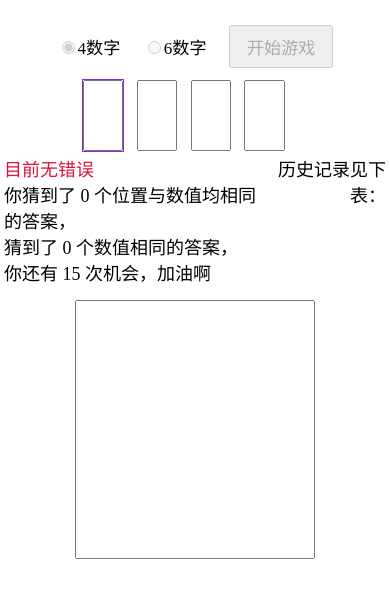
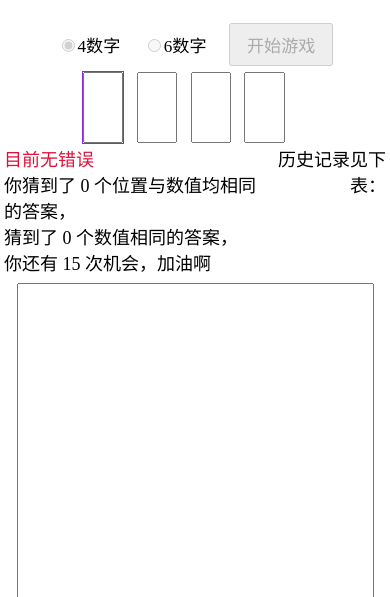
Before and after one commit to jmarchive/guess, a plain HTML site: page index.html in a window 390 px wide. Both pictures are taken after a click on the button "开始游戏". Shown: the part 69-666 px from the top of the page. Drawn offline with Linux system fonts and the light colour scheme.

Commit message:
Update main.css

```diff
--- a/main.css
+++ b/main.css
@@ -1,5 +1,6 @@
 body{
     margin: 0;
+    overflow-x: hidden;
 }
 *:focus{
     outline: solid 1px blueviolet;
@@ -11,7 +12,7 @@ html{
     user-select: none;
 }
 #mode-select, #game{
-    margin: 1% 0;
+    margin: .5% 0;
     text-align: center;
     width: 100vw;
 }
@@ -23,7 +24,7 @@ html{
     font-size: .95rem;
 }
 #inputs{
-    margin: 1% 0;
+    margin: .5% 0;
 }
 #inputs *{
     font-size: 3rem;
@@ -36,6 +37,8 @@ html{
 #root{
     width: 100vw;
     height: 100vh;
+    max-width: 100vw;
+    max-height: 100vh;
     display: flex;
     flex-direction: column;
 }
@@ -43,17 +46,16 @@ html{
     color: crimson;
 }
 #output{
-    margin-top: 4%;
+    margin-top: 2%;
     resize: none;
-    width: 40vw;
-    height: 30vh;
-    overflow-x: hidden;
+    width: 50vw;
+    height: 50vh;
     word-wrap: normal;
     word-break: break-all;
+    overflow-x: hidden;
     overflow-y: scroll;
     font-size: 1rem;
     -webkit-user-drag: none;
-    user-select: all;
 }
 #oneoutput, #errors{
     text-align: initial;
@@ -87,6 +89,13 @@ html{
 }
 @media screen and (max-width: 1000px){
     #output{
-        width: 60%;
+        width: 70vw;
+        height: 55vh;
     }
 }
+@media screen and (max-width: 600px){
+    #output{
+        width: 90vw;
+        height: 60vh;
+    }
+}
```
